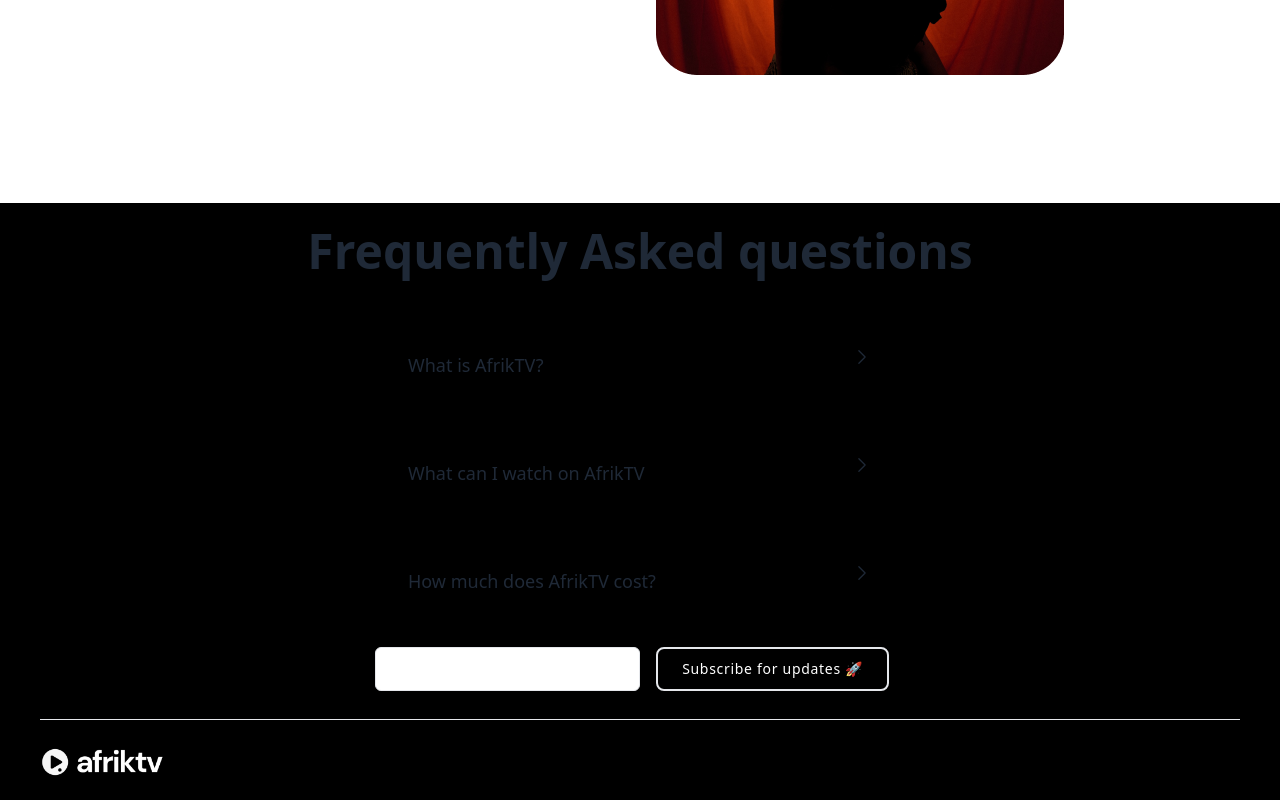
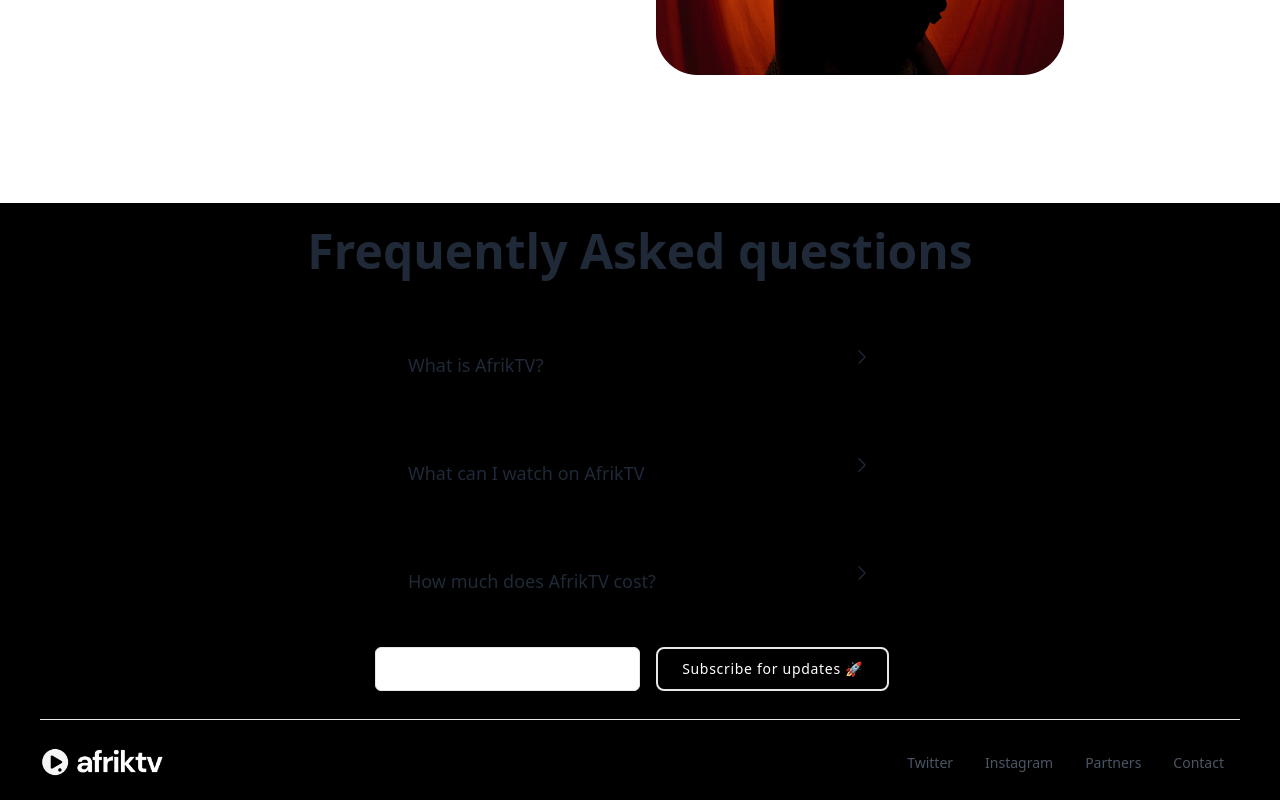
Before and after one commit to japheth-dew/afrik_tv_fix, a React (Vite) app: page /home in a window 1280 px wide. Shown: the part 1801-2601 px from the top of the page. Built offline with nearby package versions, Linux system fonts and the light colour scheme.

Commit message:
fixing footer

```diff
--- a/src/pages/Home/homepage.jsx
+++ b/src/pages/Home/homepage.jsx
@@ -231,7 +231,33 @@
 						</a>
 
 						<div className="flex mt-4 md:m-0">
+							<div className="">
+								<a
+									href="#"
+									className="px-4 text-sm text-gray-600 transition-colors duration-300 dark:text-gray-200 hover:text-blue-500 dark:hover:text-blue-400 hover:underline"
+								>
+									Twitter
+								</a>
+								<a
+									href="#"
+									className="px-4 text-sm text-gray-600 transition-colors duration-300 dark:text-gray-200 hover:text-blue-500 dark:hover:text-blue-400 hover:underline"
+								>
+									Instagram
+								</a>
+								<a
+									href="#"
+									className="px-4 text-sm text-gray-600 transition-colors duration-300 dark:text-gray-200 hover:text-blue-500 dark:hover:text-blue-400 hover:underline"
+								>
+									Partners
+								</a>
+								<a
+									href="#"
+									className="px-4 text-sm text-gray-600 transition-colors duration-300 dark:text-gray-200 hover:text-blue-500 dark:hover:text-blue-400 hover:underline"
+								>
+									Contact
+								</a>
 
+							</div>
 						</div>
 					</div>
 				</div>
```
